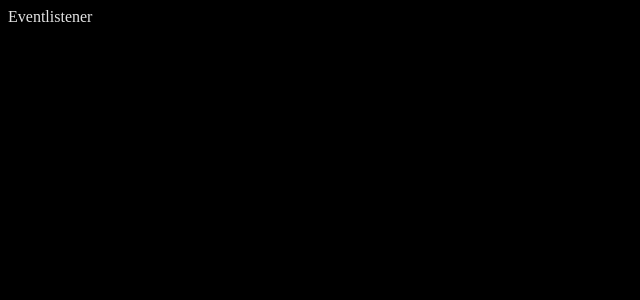
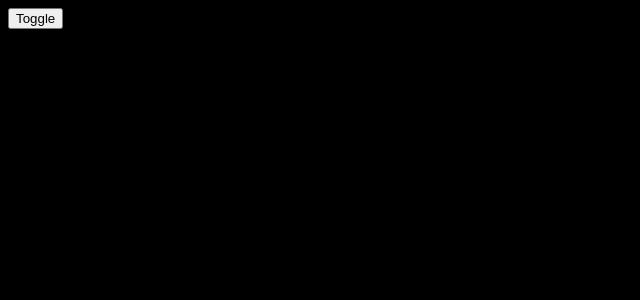
Before and after one commit to Pinche14/Practice, a React (Create React App) app in the folder frontend/: page / in a window 1280 px wide. Shown: the top 300 px of the page, without its empty margins (0-640 px from the left). Built offline with nearby package versions, Linux system fonts and the light colour scheme.

Commit message:
Creating custom hooks

```diff
--- a/frontend/src/App.js
+++ b/frontend/src/App.js
@@ -19,167 +19,18 @@ import Eventlistener from './components/Eventlistener'
 
 const App = () => {
 
-
-
-  // const [users, setUsers] = useState([
-  //   {
-  //     id: 1,
-  //     username: 'Shubham',
-  //     email: 'shubham@gmail.com'
-  //   },
-  //   {
-  //     id: 2,
-  //     username: 'Vijay',
-  //     email: 'vijay@gmail.com'
-  //   },
-
-  // ])
-  // const [username, setUsername] = useState("")
-  // const [email, setEmail] = useState("")
-  // const [counter, setCounter] = useState(3)
-
-
-
-  // const mockUsers = [
-  //   {
-  //     id: 1,
-  //     username: 'Shubham',
-  //     email: 'shubham70254@gmail.com'
-  //   },
-  //   {
-  //     id: 2,
-  //     username: "Vikas",
-  //     email: 'vikas123@gmail.com'
-  //   },
-
-  // ]
-
-  // const work = () => {
-  //   console.log("Work")
-  // }
-
-  // window.addEventListener('resize', (e) => {
-  //   console.log(window.innerHeight,window.innerWidth)
-  // });
-
-  // const [counter, setCounter] = useState(0)
-  // const [sync, setSync] = useState(false)
-
-  // useEffect(() => {
-  //   console.log("Rendering")
-  //   document.title = "React Tut" + counter
-  // },[sync,counter])
-
-  // useEffect(() => {
-  //   fetch("https://jsonplaceholder.typicode.com/posts",{
-  //     method:'GET',
-  //   }).then((response) =>{
-  //     return response.json()
-  //   }).then((data) => {
-  //     console.log(data)
-  //   });
-  // })
-
-  // useEffect(() => {
-  //   const controller = new AbortController();
-
-  //   async function fetchUsers() {
-  //     try{
-  //       const response = await fetch(
-  //         "https://jsonplaceholder.typicode.com/posts",
-  //         {signal: controller.signal}
-  //       );
-  //       const json = await response.json();
-  //       console.log(json)
-  //       console.log(controller.signal)
-
-  //     } catch(err) {
-  //       console.log(err)
-  //     }
-  //   }
-  //   fetchUsers();
-  //   return () => {
-  //      controller.abort();
-  //      console.log(controller.signal)
-  //   }
-  // })
   return (
 
-
-    // <div>
-    //   <div>You clicked the button</div>
-    //   <button onClick={() => {setCounter((count)=> count+1)}}>Click Me</button>
-    //   <button onClick={() => {setSync((current) => !current)}}>Sync</button>
-    // </div>
-
-    // <div>
-    //   <div>
-    //     <form onSubmit={(e) => {
-    //       e.preventDefault();
-    //       const newUser = {
-    //         id: counter,
-    //         username,
-    //         email
-    //       }
-    //       setCounter((currentCounter) => currentCounter+1)
-    //       setUsers((currentUsersState) => [...currentUsersState, newUser])
-    //     }}>
-    //       <div>
-    //         <label htmlFor='username'>Username</label>
-    //         <input name="username" id='username' value={username}
-    //           onChange={(e) => {setUsername(e.target.value)}}
-    //         >
-
-    //         </input>
-    //       </div>
-    //       <div>
-    //         <label htmlFor='email'>Email</label>
-    //         <input name="email" id='email' value={email}
-    //         onChange={(e) => {setEmail(e.target.value)}}
-    //       >
-
-    //       </input>
-    //       </div>
-    //       <button>Add User</button>
-    //     </form>
-
-    //   </div>
-    //   <br/>
-    //   {users.map((user) => (
-    //     <UserDetails key={user.id} user={user} setUsers={setUsers}/>
-    //   ))}
-    //   {/* <RegisterForm/> */}
-    //   {/* {mockUsers.map((user) => {
-    //     return <UserDetails user={user} />
-    //   })} */}
-    //   {/* <UserProfile
-    //   username='Shubham'
-    //   age={20}
-    //   isLoggedIn={true}
-    //   work={work}
-    //   favouriteFoods = {[
-    //     {
-    //       name: "Sushi",
-    //       id: "sushi"
-    //     },
-    //     {
-    //       name: "Aloo Tikki",
-    //       id:"Aloo Tikki"
-
-    //     }
-    //   ]}
-    //   /> */}
-    //   {/* <FirstQuestion/>
+    <div>
+      {/* //  <FirstQuestion/>
     //   <SecondQuestion/>
     //   <ThirdQuestion/>
     //   <FourthQuestion/>
     //   <FifthQuestion/>
     //   <SixthQuestion/>
     //   <SeventhQuestion/>
-    //   <EighthQuestion/> */}
-    // </div>
-    <div>
-      <Eventlistener/>
+    //   <EighthQuestion/>  */}
+         <Eventlistener/>
     </div>
   )
 }
--- a/frontend/src/components/Authentication.jsx
+++ b/frontend/src/components/Authentication.jsx
@@ -1,5 +1,7 @@
 import React from 'react'
 
+
+const Authentication = () => {
   const isAuthenticated = true
 
   const USER_STATUS = 'ZERO';
@@ -48,10 +50,6 @@ import React from 'react'
     </div>
     )
   }
-const Authentication = () => {
-  return (
-    <div>Authentication</div>
-  )
 }
 
 export default Authentication
--- a/frontend/src/components/Eventlistener.jsx
+++ b/frontend/src/components/Eventlistener.jsx
@@ -1,19 +1,19 @@
-import React , {useEffect} from 'react'
+import React , {useEffect, useState} from 'react'
+import LoginForm from './LoginForm'
 
 
 const Eventlistener = () => {
-  useEffect(() => {
-    const resizeEventHandler = (e) => [
-      console.log("window/ViewPort Reszied")
-    ]
-    window.addEventListener('resize' , resizeEventHandler )
+  const [toggle, setToggle] = useState(false)
 
-    return () => {
-      window.removeEventListener('resize' , resizeEventHandler)
-    }
-  }, [])
   return (
-    <div>Eventlistener</div>
+    <div>
+      <button onClick={() => setToggle((currentState) => !currentState)}>
+      Toggle
+     </button>
+     {toggle &&  <LoginForm/>}
+    </div>
+
+    //<div>Eventlistener</div>
   )
 }
 
--- a/frontend/src/components/LoginForm.jsx
+++ b/frontend/src/components/LoginForm.jsx
@@ -1,6 +1,20 @@
-import React from 'react'
+import React, {useEffect} from 'react'
 
 const LoginForm = () => {
+    useEffect(() => {
+        const resizeEventHandler = (e) => [
+          console.log("window/ViewPort Reszied")
+        ]
+        window.addEventListener('resize' , resizeEventHandler )
+
+        return () => {
+          console.log("Unmounting LoginForm")
+          console.log("removing Resize Event Listener")
+          window.removeEventListener('resize' , resizeEventHandler)
+        }
+      }, [])
+
+
   return (
     <from
         onSubmit={(e) => {
@@ -17,6 +31,7 @@ const LoginForm = () => {
         })
        // console.log(formData.get('username'));
     }}>
+        <br/>
         <label htmlFor="username">Username</label>
         <br/>
         <input id="username"
--- a/frontend/src/components/PostReq.jsx
+++ b/frontend/src/components/PostReq.jsx
@@ -5,6 +5,7 @@ const PostReq = () => {
         title:"",
         body:""
       })
+
   return (
      <div>
       <form
```
Also changed, not shown: frontend/src/components/SyncCounter.jsx (deleted, +0 -9 lines), frontend/src/components/UseEffect.jsx (+16 -2 lines), frontend/src/components/UserDetails.jsx (+20 -0 lines).
